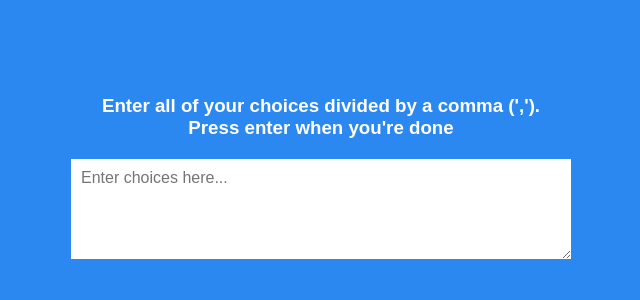
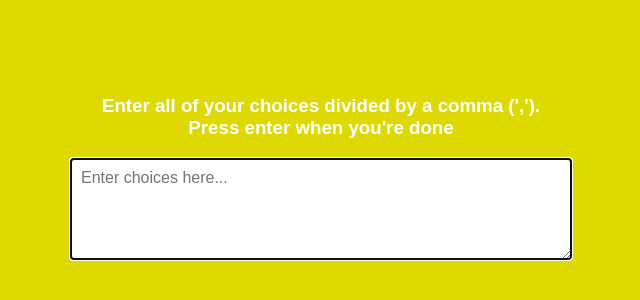
Before and after one commit to Sanjuktabanik2001/Random-Choice-Picker, a plain HTML site: page index.html in a window 1280 px wide. Shown: the part 218-518 px from the top of the page, without its empty margins (319-959 px from the left). Drawn offline with Linux system fonts and the light colour scheme; a web font is replaced by a local one.

Commit message:
Update style.css

```diff
--- a/style.css
+++ b/style.css
@@ -5,7 +5,7 @@
 }
 
 body {
-  background-color: #2b88f0;
+  background-color: #deda00;
   font-family: 'Muli', sans-serif;
   display: flex;
   flex-direction: column;
@@ -15,17 +15,14 @@ body {
   overflow: hidden;
   margin: 0;
 }
-
 h3 {
   color: #fff;
   margin: 10px 0 20px;
   text-align: center;
 }
-
 .container {
   width: 500px;
 }
-
 textarea {
   border: none;
   display: block;
@@ -36,13 +33,8 @@ textarea {
   margin: 0 0 20px;
   font-size: 16px;
 }
-
-textarea:focus {
-  outline: none;
-}
-
 .tag {
-  background-color: #f0932b;
+  background-color: #00deae;
   color: #fff;
   border-radius: 50px;
   padding: 10px 20px;
@@ -50,7 +42,6 @@ textarea:focus {
   font-size: 14px;
   display: inline-block;
 }
-
 .tag.highlight {
   background-color: #273c75;
 }
```
